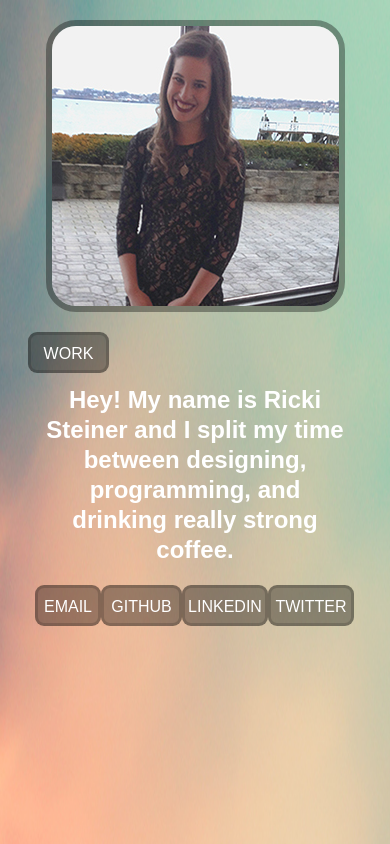
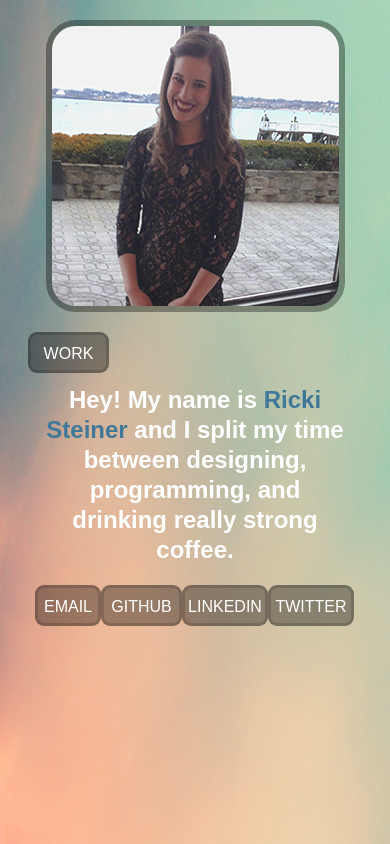
Before and after one commit to Rickisteiner/website, a plain HTML site: page index.html in a window 390 px wide. Drawn offline with Linux system fonts and the light colour scheme.

```diff
--- a/index.html
+++ b/index.html
@@ -3,6 +3,7 @@
 <head>
   <link rel="stylesheet" type="text/css" href="styles.css">
   <meta name="viewport" content="width=device-width, initial-scale=1">
+  <title>Ricki Steiner</title>
 </head>
 
 <body>
@@ -30,7 +31,7 @@
 
 <div id="txt">
 
-<h2>Hey! My name is Ricki Steiner and I split my time between designing, programming, and drinking really strong coffee.</h2>
+<h2>Hey! My name is <font color="3F7898">Ricki Steiner</font> and I split my time between designing, programming, and drinking really strong coffee.</h2>
 
 </div>
 
```
Also changed, not shown: about.html (+1 -0 lines), work.html (+1 -0 lines).
